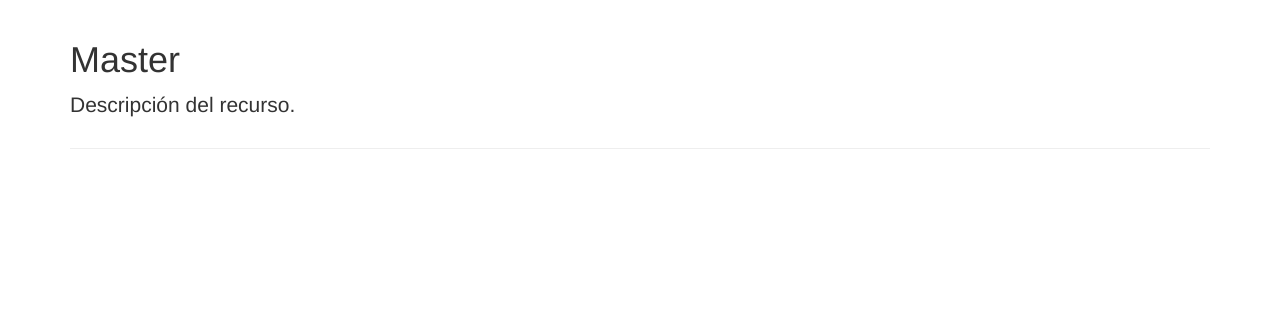
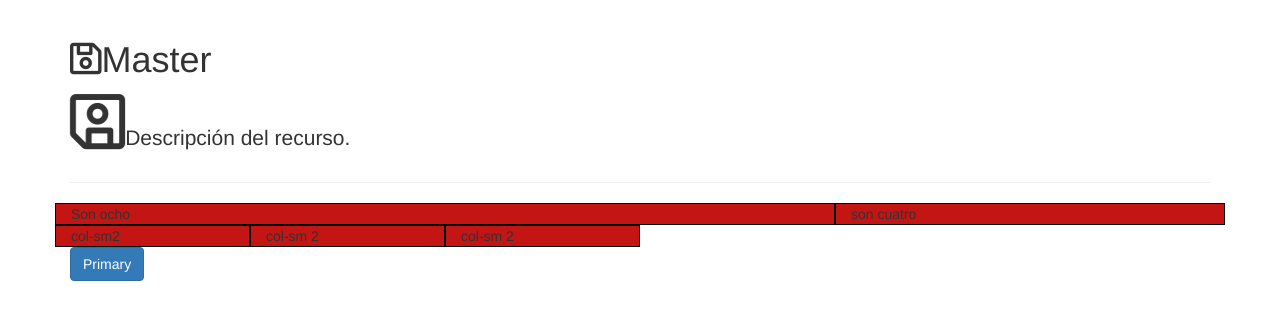
Before and after one commit to rvndrupal/herramientas2, a plain HTML site: page master1/index.html in a window 1280 px wide. Drawn offline with Linux system fonts and the light colour scheme.

Commit message:
font aweson

```diff
--- a/master1/index.html
+++ b/master1/index.html
@@ -1,5 +1,6 @@
 <!DOCTYPE html>
 <html>
+
 <head>
     <meta charset="utf-8">
     <title>Maestro</title>
@@ -9,22 +10,36 @@
     <!-- Estilos de la master -->
     <link rel="stylesheet" href="bootstrap/css/bootstrap.min.css">
     <link rel="stylesheet" href="lib/estilo.css">
+    <link rel="stylesheet" href="https://use.fontawesome.com/releases/v5.0.13/css/all.css" integrity="sha384-DNOHZ68U8hZfKXOrtjWvjxusGo9WQnrNx2sqG0tfsghAvtVlRW3tvkXWZh58N9jp" crossorigin="anonymous">
+
 
     <!-- Estilos de los recursos adicionales -->
 
 
 </head>
+
 <body>
 
     <div class="container">
 
         <div class="page-header">
-        <h1>Master</h1>
-        <p class="lead">Descripción del recurso.</p>
+            <h1> <i class="far fa-save"></i>Master</h1>
+            <p class="lead"><i class="far fa-save fa-spin fa-3x"></i>Descripción del recurso.</p>
         </div>
 
         <!-- Editar desde aquí  -->
 
+        <div class="row">
+            <div class="col-sm-8 col-xs-8">Son ocho</div>
+            <div class="col-sm-4">son cuatro</div>
+        </div>
+        <div class="row">
+            <div class="col-sm-2">col-sm2</div>
+            <div class="col-sm-2">col-sm 2</div>
+            <div class="col-sm-2">col-sm 2</div>
+        </div>
+
+        <button type="button" class="btn btn-primary">Primary</button>
 
 
 
@@ -44,4 +59,5 @@
     <script src="lib/curso.js"></script>
 
 </body>
+
 </html>
--- a/master1/lib/estilo.css
+++ b/master1/lib/estilo.css
@@ -0,0 +1,4 @@
+.row div {
+    background-color: rgb(196, 21, 21);
+    border: 1px solid black;
+}
```
Lines whose indentation alone changed are shown as unchanged.
